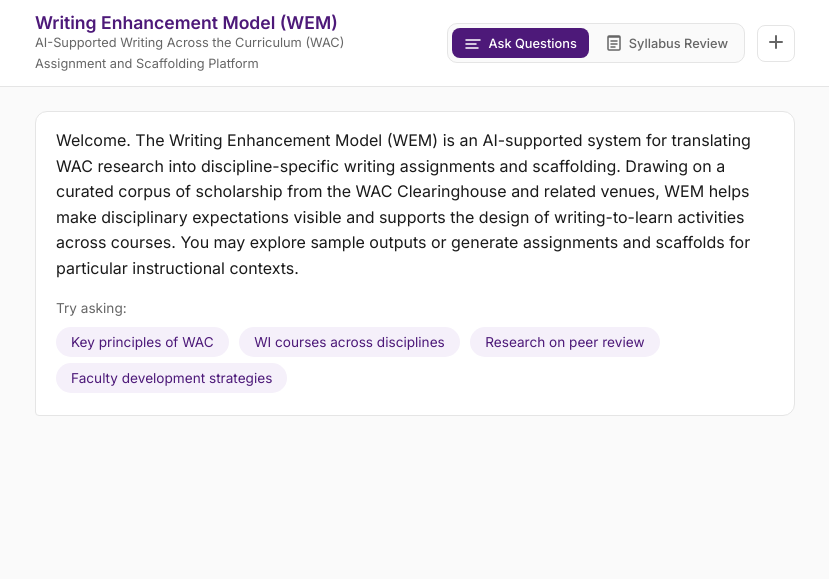
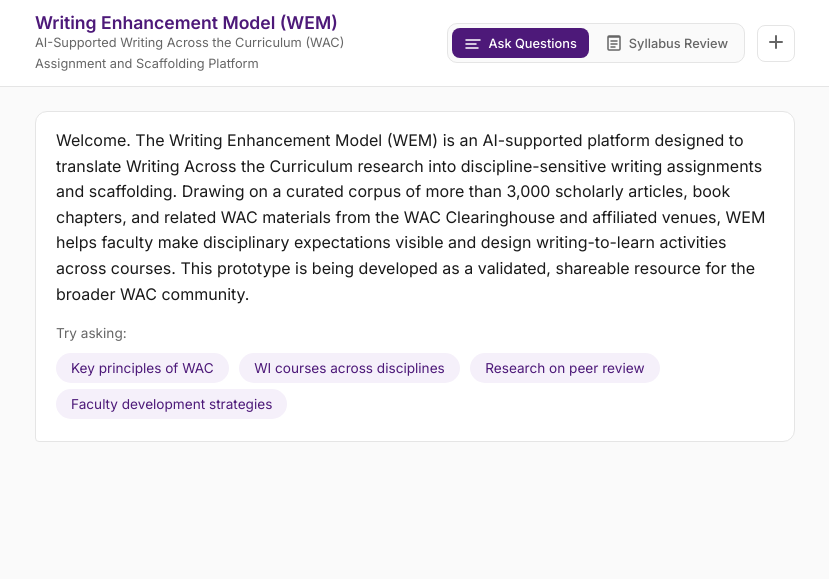
Before and after one commit to belucas2/TCU-WritingEmphasis, a plain HTML site: page index.html in a window 1280 px wide. Shown: the top 579 px of the page, without its empty margins (225-1054 px from the left). Drawn offline with nearby package versions, Linux system fonts and the light colour scheme.

Commit message:
Update welcome text to emphasize infrastructure and validation

```diff
--- a/index.html
+++ b/index.html
@@ -41,7 +41,7 @@
       <!-- Chat Mode Welcome -->
       <div class="message assistant welcome-chat">
         <div class="message-content">
-          <p>Welcome. The Writing Enhancement Model (WEM) is an AI-supported system for translating WAC research into discipline-specific writing assignments and scaffolding. Drawing on a curated corpus of scholarship from the WAC Clearinghouse and related venues, WEM helps make disciplinary expectations visible and supports the design of writing-to-learn activities across courses. You may explore sample outputs or generate assignments and scaffolds for particular instructional contexts.</p>
+          <p>Welcome. The Writing Enhancement Model (WEM) is an AI-supported platform designed to translate Writing Across the Curriculum research into discipline-sensitive writing assignments and scaffolding. Drawing on a curated corpus of more than 3,000 scholarly articles, book chapters, and related WAC materials from the WAC Clearinghouse and affiliated venues, WEM helps faculty make disciplinary expectations visible and design writing-to-learn activities across courses. This prototype is being developed as a validated, shareable resource for the broader WAC community.</p>
           <div class="suggested-questions">
             <p class="suggestions-label">Try asking:</p>
             <button class="suggestion" data-q="What are the key principles of Writing Across the Curriculum?">Key principles of WAC</button>
```
